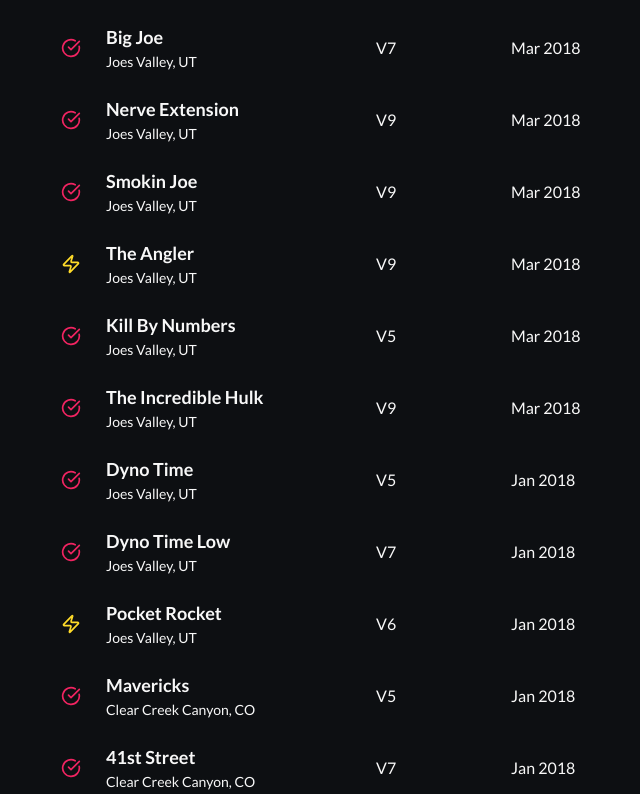
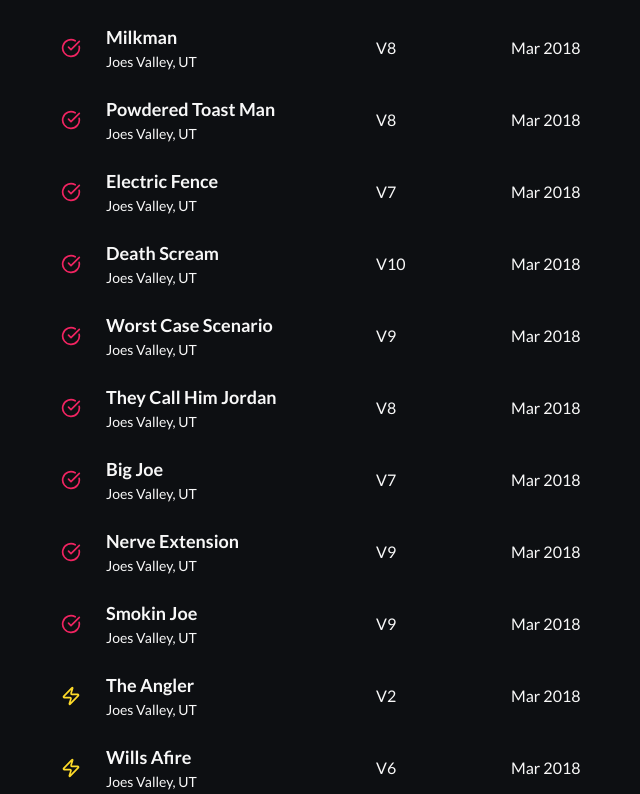
Before and after one commit to trentgillis/logbook, a React (Vite) app: page / in a window 1280 px wide. Shown: the part 1246-2040 px from the top of the page, without its empty margins (129-769 px from the left). Built offline with nearby package versions, Linux system fonts and the light colour scheme.

Commit message:
add support for first of the grade send times to badges

```diff
--- a/public/sends.json
+++ b/public/sends.json
@@ -5,6 +5,7 @@
     "grade": 11,
     "area": "Ute Pass",
     "state": "CO",
+    "type": "redpoint",
     "date": 1650024000000
   },
   {
@@ -13,6 +14,7 @@
     "grade": 8,
     "area": "Clear Creek Canyon",
     "state": "CO",
+    "type": "redpoint",
     "date": 1621080000000
   },
   {
@@ -21,6 +23,7 @@
     "grade": 10,
     "area": "Roy",
     "state": "NM",
+    "type": "redpoint",
     "date": 1552651200000
   },
   {
@@ -29,6 +32,7 @@
     "grade": 9,
     "area": "Roy",
     "state": "NM",
+    "type": "redpoint",
     "date": 1552651200000
   },
   {
@@ -37,6 +41,7 @@
     "grade": 6,
     "area": "Roy",
     "state": "NM",
+    "type": "redpoint",
     "date": 1552651200000
   },
   {
@@ -45,6 +50,7 @@
     "grade": 6,
     "area": "Roy",
     "state": "NM",
+    "type": "redpoint",
     "date": 1552651200000
   },
   {
@@ -53,14 +59,16 @@
     "grade": 8,
     "area": "Roy",
     "state": "NM",
+    "type": "redpoint",
     "date": 1552651200000
   },
   {
     "id": 44,
     "name": "Fun Bags",
-    "grade": 10,
+    "grade": 6,
     "area": "Roy",
     "state": "NM",
+    "type": "flash",
     "date": 1552651200000
   },
   {
@@ -69,6 +77,7 @@
     "grade": 5,
     "area": "Roy",
     "state": "NM",
+    "type": "redpoint",
     "date": 1552651200000
   },
   {
@@ -77,6 +86,7 @@
     "grade": 5,
     "area": "Roy",
     "state": "NM",
+    "type": "redpoint",
     "date": 1552651200000
   },
   {
@@ -85,6 +95,7 @@
     "grade": 5,
     "area": "Roy",
     "state": "NM",
+    "type": "redpoint",
     "date": 1552651200000
   },
   {
@@ -93,7 +104,17 @@
     "grade": 10,
     "area": "Clear Creek Canyon",
     "state": "CO",
+    "type": "redpoint",
     "date": 1544875200000
+  },
+  {
+    "id": 39,
+    "name": "North Shore",
+    "grade": 9,
+    "area": "Clear Creek Canyon",
+    "state": "CO",
+    "type": "redpoint",
+    "date": 1544917983000
   },
   {
     "id": 39,
@@ -101,6 +122,7 @@
     "grade": 5,
     "area": "Guanella Pass",
     "state": "CO",
+    "type": "redpoint",
     "date": 1529064000000
   },
   {
@@ -109,6 +131,7 @@
     "grade": 8,
     "area": "Guanella Pass",
     "state": "CO",
+    "type": "redpoint",
     "date": 1529064000000
   },
   {
@@ -117,14 +140,61 @@
     "grade": 8,
     "area": "Guanella Pass",
     "state": "CO",
+    "type": "redpoint",
     "date": 1529064000000
   },
   {
-    "id": 36,
-    "name": "Cage Free",
+    "id": 30,
+    "name": "Milkman",
+    "grade": 8,
+    "area": "Joes Valley",
+    "state": "UT",
+    "type": "redpoint",
+    "date": 1521115200000
+  },
+  {
+    "id": 30,
+    "name": "Powdered Toast Man",
+    "grade": 8,
+    "area": "Joes Valley",
+    "state": "UT",
+    "type": "redpoint",
+    "date": 1521115200000
+  },
+  {
+    "id": 30,
+    "name": "Electric Fence",
+    "grade": 7,
+    "area": "Joes Valley",
+    "state": "UT",
+    "type": "redpoint",
+    "date": 1521115200000
+  },
+  {
+    "id": 30,
+    "name": "Death Scream",
     "grade": 10,
-    "area": "Boulder Canyon",
-    "state": "CO",
+    "area": "Joes Valley",
+    "state": "UT",
+    "type": "redpoint",
+    "date": 1521115200000
+  },
+  {
+    "id": 30,
+    "name": "Worst Case Scenario",
+    "grade": 9,
+    "area": "Joes Valley",
+    "state": "UT",
+    "type": "redpoint",
+    "date": 1521115200000
+  },
+  {
+    "id": 30,
+    "name": "They Call Him Jordan",
+    "grade": 8,
+    "area": "Joes Valley",
+    "state": "UT",
+    "type": "redpoint",
     "date": 1521115200000
   },
   {
@@ -133,6 +203,7 @@
     "grade": 7,
     "area": "Joes Valley",
     "state": "UT",
+    "type": "redpoint",
     "date": 1521115200000
   },
   {
@@ -141,6 +212,7 @@
     "grade": 9,
     "area": "Joes Valley",
     "state": "UT",
+    "type": "redpoint",
     "date": 1521115200000
   },
   {
@@ -149,15 +221,25 @@
     "grade": 9,
     "area": "Joes Valley",
     "state": "UT",
+    "type": "redpoint",
     "date": 1521115200000
   },
   {
     "id": 32,
     "name": "The Angler",
-    "grade": 9,
+    "grade": 2,
     "area": "Joes Valley",
     "state": "UT",
-    "flash": true,
+    "type": "flash",
+    "date": 1521115200000
+  },
+  {
+    "id": 32,
+    "name": "Wills Afire",
+    "grade": 6,
+    "area": "Joes Valley",
+    "state": "UT",
+    "type": "flash",
     "date": 1521115200000
   },
   {
@@ -166,6 +248,7 @@
     "grade": 5,
     "area": "Joes Valley",
     "state": "UT",
+    "type": "redpoint",
     "date": 1521115200000
   },
   {
@@ -174,6 +257,16 @@
     "grade": 9,
     "area": "Joes Valley",
     "state": "UT",
+    "type": "redpoint",
+    "date": 1521115200000
+  },
+  {
+    "id": 36,
+    "name": "Cage Free",
+    "grade": 10,
+    "area": "Boulder Canyon",
+    "state": "CO",
+    "type": "fotg",
     "date": 1521115200000
   },
   {
@@ -182,6 +275,7 @@
     "grade": 5,
     "area": "Joes Valley",
     "state": "UT",
+    "type": "redpoint",
     "date": 1516017600000
   },
   {
@@ -190,6 +284,7 @@
     "grade": 7,
     "area": "Joes Valley",
     "state": "UT",
+    "type": "redpoint",
     "date": 1516017600000
   },
   {
@@ -198,7 +293,7 @@
     "grade": 6,
     "area": "Joes Valley",
     "state": "UT",
-    "flash": true,
+    "type": "flash",
     "date": 1516017600000
   },
   {
@@ -207,6 +302,7 @@
     "grade": 5,
     "area": "Clear Creek Canyon",
     "state": "CO",
+    "type": "redpoint",
     "date": 1516017600000
   },
   {
@@ -215,6 +311,7 @@
     "grade": 7,
     "area": "Clear Creek Canyon",
     "state": "CO",
+    "type": "redpoint",
     "date": 1516017600000
   },
   {
@@ -223,6 +320,7 @@
     "grade": 11,
     "area": "Eleven Mile Canyon",
     "state": "CO",
+    "type": "redpoint",
     "date": 1513339200000
   },
   {
@@ -231,6 +329,7 @@
     "grade": 12,
     "area": "Eleven Mile Canyon",
     "state": "CO",
+    "type": "fotg",
     "date": 1510747200000
   },
   {
@@ -239,6 +338,7 @@
     "grade": 11,
     "area": "Eleven Mile Canyon",
     "state": "CO",
+    "type": "redpoint",
     "date": 1510747200000
   },
   {
@@ -247,7 +347,8 @@
     "grade": 9,
     "area": "Eldorado Canyon",
     "state": "CO",
-    "date": 1510747200000
+    "type": "fotg",
+    "date": 1508111583000
   },
   {
     "id": 20,
@@ -255,6 +356,7 @@
     "grade": 11,
     "area": "Lincoln Lake",
     "state": "CO",
+    "type": "fotg",
     "date": 1505476800000
   },
   {
@@ -263,6 +365,7 @@
     "grade": 7,
     "area": "Lincoln Lake",
     "state": "CO",
+    "type": "redpoint",
     "date": 1505476800000
   },
   {
@@ -271,6 +374,7 @@
     "grade": 8,
     "area": "Lincoln Lake",
     "state": "CO",
+    "type": "redpoint",
     "date": 1505476800000
   },
   {
@@ -279,6 +383,7 @@
     "grade": 8,
     "area": "Newlin Creek",
     "state": "CO",
+    "type": "redpoint",
     "date": 1505476800000
   },
   {
@@ -287,6 +392,7 @@
     "grade": 6,
     "area": "Newlin Creek",
     "state": "CO",
+    "type": "redpoint",
     "date": 1505476800000
   },
   {
@@ -295,6 +401,7 @@
     "grade": 6,
     "area": "Newlin Creek",
     "state": "CO",
+    "type": "redpoint",
     "date": 1505476800000
   },
   {
@@ -303,6 +410,7 @@
     "grade": 8,
     "area": "Newlin Creek",
     "state": "CO",
+    "type": "redpoint",
     "date": 1505476800000
   },
   {
@@ -311,6 +419,16 @@
     "grade": 8,
     "area": "Newlin Creek",
     "state": "CO",
+    "type": "redpoint",
+    "date": 1505476800000
+  },
+  {
+    "id": 13,
+    "name": "Beartrap",
+    "grade": 7,
+    "area": "Newlin Creek",
+    "state": "CO",
+    "type": "redpoint",
     "date": 1505476800000
   },
   {
@@ -319,6 +437,7 @@
     "grade": 8,
     "area": "Eleven Mile Canyon",
     "state": "CO",
+    "type": "redpoint",
     "date": 1505476800000
   },
   {
@@ -327,6 +446,7 @@
     "grade": 8,
     "area": "Pikes Peak",
     "state": "CO",
+    "type": "redpoint",
     "date": 1502798400000
   },
   {
@@ -335,6 +455,7 @@
     "grade": 7,
     "area": "Rocky Mountain National Park",
     "state": "CO",
+    "type": "redpoint",
     "date": 1500120000000
   },
   {
@@ -343,6 +464,7 @@
     "grade": 7,
     "area": "Rocky Mountain National Park",
     "state": "CO",
+    "type": "redpoint",
     "date": 1500120000000
   },
   {
@@ -351,6 +473,7 @@
     "grade": 7,
     "area": "Rocky Mountain National Park",
     "state": "CO",
+    "type": "redpoint",
     "date": 1500120000000
   },
   {
@@ -359,14 +482,7 @@
     "grade": 7,
     "area": "Rocky Mountain National Park",
     "state": "CO",
-    "date": 1500120000000
-  },
-  {
-    "id": 6,
-    "name": "Spray Direct",
-    "grade": 8,
-    "area": "Eleven Mile Canyon",
-    "state": "CO",
+    "type": "redpoint",
     "date": 1500120000000
   },
   {
@@ -375,6 +491,25 @@
     "grade": 8,
     "area": "Ute Vallue Park",
     "state": "CO",
+    "type": "redpoint",
+    "date": 1500120000000
+  },
+  {
+    "id": 6,
+    "name": "Spray Direct",
+    "grade": 7,
+    "area": "Eleven Mile Canyon",
+    "state": "CO",
+    "type": "redpoint",
+    "date": 1500120000000
+  },
+  {
+    "id": 6,
+    "name": "Spray Direct SDS",
+    "grade": 8,
+    "area": "Eleven Mile Canyon",
+    "state": "CO",
+    "type": "fotg",
     "date": 1500120000000
   },
   {
@@ -383,7 +518,35 @@
     "grade": 5,
     "area": "Ute Vallue Park",
     "state": "CO",
+    "type": "redpoint",
     "date": 1500120000000
+  },
+  {
+    "id": 6,
+    "name": "Timeline",
+    "grade": 1,
+    "area": "Mt. Blue Sky",
+    "state": "CO",
+    "type": "fotg",
+    "date": 1497570783000
+  },
+  {
+    "id": 6,
+    "name": "The Ladder",
+    "grade": 2,
+    "area": "Mt. Blue Sky",
+    "state": "CO",
+    "type": "fotg",
+    "date": 1497570783000
+  },
+  {
+    "id": 6,
+    "name": "Compression Matters",
+    "grade": 6,
+    "area": "Guanella Pass",
+    "state": "CO",
+    "type": "redpoint",
+    "date": 1497570783000
   },
   {
     "id": 3,
@@ -391,6 +554,7 @@
     "grade": 7,
     "area": "Newlin Creek",
     "state": "CO",
+    "type": "fotg",
     "date": 1487160000000
   },
   {
@@ -399,6 +563,7 @@
     "grade": 6,
     "area": "Newlin Creek",
     "state": "CO",
+    "type": "fotg",
     "date": 1487160000000
   },
   {
@@ -407,6 +572,7 @@
     "grade": 5,
     "area": "Newlin Creek",
     "state": "CO",
+    "type": "fotg",
     "date": 1487160000000
   }
 ]
--- a/src/components/SendTable/SendRow.tsx
+++ b/src/components/SendTable/SendRow.tsx
@@ -11,7 +11,7 @@ function SendRow({ send }: SendRowProps) {
   return (
     <tr className={styles.row}>
       <td>
-        <SendTypeBadge flash={send.flash} />
+        <SendTypeBadge type={send.type} />
       </td>
       <td>
         <div className={styles.name}>{send.name}</div>
--- a/src/components/SendTable/SendTypeBadge.module.css
+++ b/src/components/SendTable/SendTypeBadge.module.css
@@ -6,10 +6,14 @@
   height: 20px;
 }
 
-.flashIcon {
+.flash {
   stroke: var(--color-primary);
 }
 
-.redpointIcon {
+.redpoint {
   stroke: var(--color-secondary);
 }
+
+.fotg {
+  stroke: var(--color-bling);
+}
--- a/src/components/SendTable/SendTypeBadge.tsx
+++ b/src/components/SendTable/SendTypeBadge.tsx
@@ -1,19 +1,31 @@
+import { SendType } from '@/types/Send';
 import styles from './SendTypeBadge.module.css';
 
-import { Check, CircleCheckBig, Dot, ThumbsUp, Zap } from 'lucide-react';
+import { CircleCheckBig, Gem, Zap } from 'lucide-react';
 
 type SendTypeBadgeProps = {
-  flash?: boolean;
+  type?: SendType;
 };
 
-function SendTypeBadge({ flash }: SendTypeBadgeProps) {
+function getSendTypeIcon(type: SendType) {
+  switch (type) {
+    case 'redpoint':
+      return CircleCheckBig;
+    case 'flash':
+      return Zap;
+    case 'fotg':
+      return Gem;
+    default:
+      return CircleCheckBig;
+  }
+}
+
+function SendTypeBadge({ type = 'redpoint' }: SendTypeBadgeProps) {
+  const Icon = getSendTypeIcon(type);
+
   return (
     <div className={styles.wrapper}>
-      {flash ? (
-        <Zap className={styles.flashIcon} strokeWidth={2} />
-      ) : (
-        <CircleCheckBig className={styles.redpointIcon} strokeWidth={2} />
-      )}
+      <Icon className={`${styles.icon} ${styles[type]}`} />
     </div>
   );
 }
--- a/src/types/Send.ts
+++ b/src/types/Send.ts
@@ -1,9 +1,11 @@
+export type SendType = 'redpoint' | 'flash' | 'fotg';
+
 export type Send = {
   id: number;
   name: string;
   grade: number;
   area: string;
   state: string;
-  flash: boolean;
+  type: SendType;
   date: number;
 };
```
